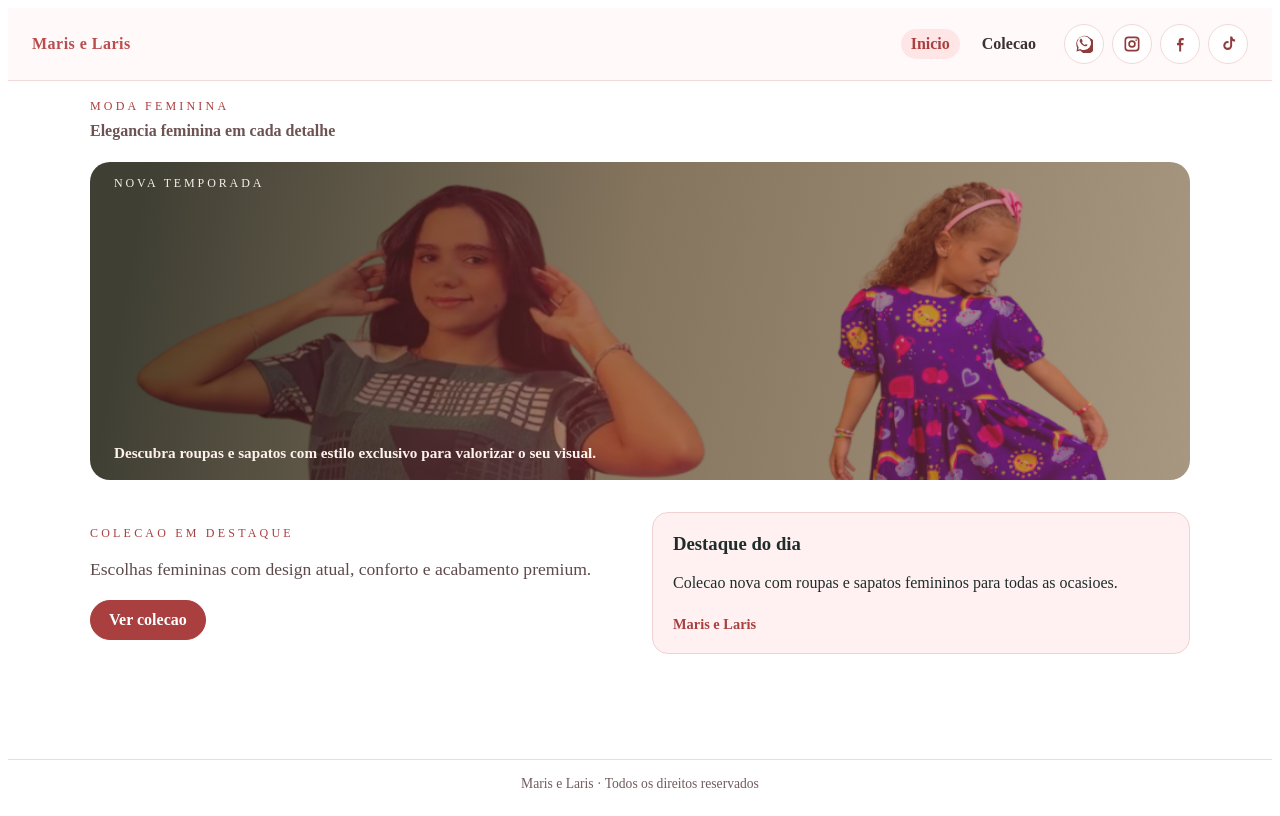
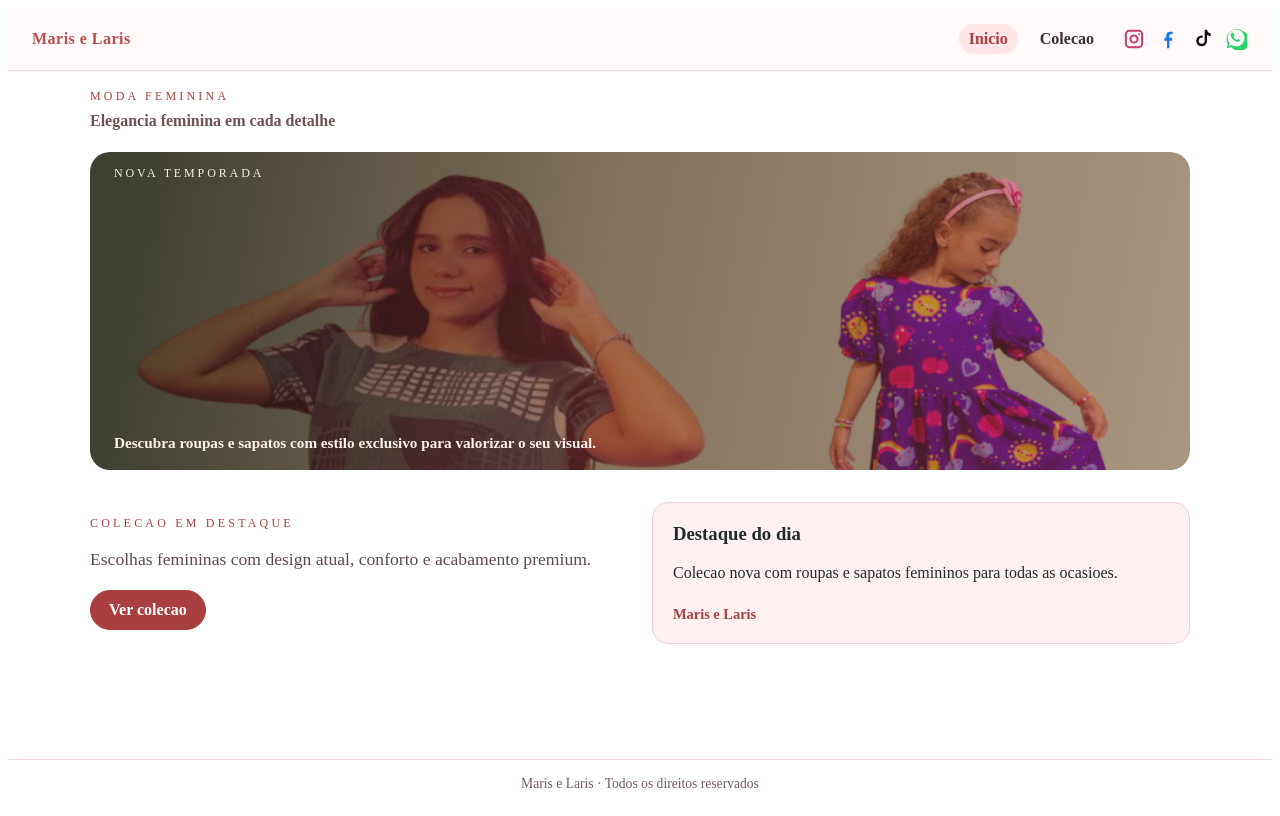
Before and after one commit to iuri-petrola/maris-e-laris-front, an Angular app: page / in a window 1280 px wide. Built offline with nearby package versions, Linux system fonts and the light colour scheme; no server answers.

Commit message:
Ajuste de tamanho e cores nos botoes  das redes sociais

```diff
--- a/src/app/app.component.html
+++ b/src/app/app.component.html
@@ -20,9 +20,6 @@
           rel="noopener noreferrer"
         >
           <ng-container [ngSwitch]="social.name">
-            <svg *ngSwitchCase="'whatsapp'" viewBox="0 0 24 24" aria-hidden="true">
-              <path d="M20 3.9A11 11 0 0 0 2.9 17.1L2 22l5-1.3A11 11 0 1 0 20 3.9Zm-8 16.2a9.1 9.1 0 0 1-4.6-1.2l-.3-.2-3 .8.8-2.9-.2-.3A9.2 9.2 0 1 1 12 20.1Zm5.1-6.9c-.3-.1-1.8-.9-2.1-1-.3-.1-.5-.1-.7.1l-.6.8c-.2.2-.3.2-.6.1a7.5 7.5 0 0 1-3.7-3.2c-.2-.3 0-.5.1-.6l.5-.6.2-.5-.1-.5c-.1-.1-.7-1.7-1-2.3-.2-.5-.4-.4-.7-.4h-.6c-.2 0-.5.1-.7.4-.2.3-.9.9-.9 2.1s.9 2.5 1 2.7a10.9 10.9 0 0 0 4.2 4.1c.6.3 1 .5 1.4.6.6.2 1.2.2 1.6.1.5-.1 1.8-.8 2-1.5.3-.7.3-1.3.2-1.4-.1-.1-.3-.2-.6-.3Z" />
-            </svg>
             <svg *ngSwitchCase="'instagram'" viewBox="0 0 24 24" aria-hidden="true">
               <path d="M7 2h10a5 5 0 0 1 5 5v10a5 5 0 0 1-5 5H7a5 5 0 0 1-5-5V7a5 5 0 0 1 5-5Zm0 2.2A2.8 2.8 0 0 0 4.2 7v10A2.8 2.8 0 0 0 7 19.8h10a2.8 2.8 0 0 0 2.8-2.8V7A2.8 2.8 0 0 0 17 4.2H7Zm10.5 1.6a1.1 1.1 0 1 1 0 2.2 1.1 1.1 0 0 1 0-2.2ZM12 7a5 5 0 1 1 0 10 5 5 0 0 1 0-10Zm0 2.2A2.8 2.8 0 1 0 12 14.8 2.8 2.8 0 0 0 12 9.2Z" />
             </svg>
@@ -31,6 +28,9 @@
             </svg>
             <svg *ngSwitchCase="'tiktok'" viewBox="0 0 24 24" aria-hidden="true">
               <path d="M14.9 2h2.6a4.8 4.8 0 0 0 4 4.1v2.6a7.2 7.2 0 0 1-4-1.2v6.5a5.9 5.9 0 1 1-5.9-5.9c.4 0 .8 0 1.1.1v2.7a3.2 3.2 0 1 0 2.2 3V2Z" />
+            </svg>
+            <svg *ngSwitchCase="'whatsapp'" viewBox="0 0 24 24" aria-hidden="true">
+              <path d="M20 3.9A11 11 0 0 0 2.9 17.1L2 22l5-1.3A11 11 0 1 0 20 3.9Zm-8 16.2a9.1 9.1 0 0 1-4.6-1.2l-.3-.2-3 .8.8-2.9-.2-.3A9.2 9.2 0 1 1 12 20.1Zm5.1-6.9c-.3-.1-1.8-.9-2.1-1-.3-.1-.5-.1-.7.1l-.6.8c-.2.2-.3.2-.6.1a7.5 7.5 0 0 1-3.7-3.2c-.2-.3 0-.5.1-.6l.5-.6.2-.5-.1-.5c-.1-.1-.7-1.7-1-2.3-.2-.5-.4-.4-.7-.4h-.6c-.2 0-.5.1-.7.4-.2.3-.9.9-.9 2.1s.9 2.5 1 2.7a10.9 10.9 0 0 0 4.2 4.1c.6.3 1 .5 1.4.6.6.2 1.2.2 1.6.1.5-.1 1.8-.8 2-1.5.3-.7.3-1.3.2-1.4-.1-.1-.3-.2-.6-.3Z" />
             </svg>
           </ng-container>
         </a>
--- a/src/app/app.component.scss
+++ b/src/app/app.component.scss
@@ -56,54 +56,46 @@
 .social-links {
   display: flex;
   align-items: center;
-  gap: 8px;
+  gap: 10px;
 }
 
 .social-link {
   display: inline-flex;
   align-items: center;
   justify-content: center;
-  width: 38px;
-  height: 38px;
-  border-radius: 999px;
-  border: 1px solid #f1d9d9;
-  background: #fff;
+  width: 24px;
+  height: 24px;
   color: #8f3c3c;
   text-decoration: none;
-  transition: transform 0.2s ease, box-shadow 0.2s ease, border-color 0.2s ease;
+  transition: transform 0.2s ease, opacity 0.2s ease;
 }
 
 .social-link svg {
-  width: 18px;
-  height: 18px;
+  width: 22px;
+  height: 22px;
   fill: currentColor;
 }
 
 .social-link:hover {
   transform: translateY(-1px);
-  box-shadow: 0 10px 18px rgba(169, 63, 63, 0.14);
+  opacity: 0.85;
 }
 
-.social-link.whatsapp:hover {
-  color: #1f9d5c;
-  border-color: #bfe6cf;
+.social-link.instagram {
+  color: #c43d74;
 }
 
-.social-link.instagram:hover {
-  color: #c24d7a;
-  border-color: #f0c5d4;
+.social-link.facebook {
+  color: #1877f2;
 }
 
-.social-link.facebook:hover {
-  color: #2d63c8;
-  border-color: #c9d8f8;
+.social-link.tiktok {
+  color: #111;
 }
 
-.social-link.tiktok:hover {
-  color: #111;
-  border-color: #d7d7d7;
+.social-link.whatsapp {
+  color: #25d366;
 }
-
 
 .content {
   flex: 1;
--- a/src/app/app.component.ts
+++ b/src/app/app.component.ts
@@ -20,10 +20,10 @@ export class AppComponent {
   isAdminRoute = false;
 
   readonly socialLinks: SocialLink[] = [
-    { name: 'whatsapp', href: 'https://wa.me/5585996270455', label: 'WhatsApp' },
     { name: 'instagram', href: 'https://www.instagram.com/mariselarislojaonline/', label: 'Instagram' },
     { name: 'facebook', href: 'https://www.facebook.com/mariselaris', label: 'Facebook' },
-    { name: 'tiktok', href: 'https://www.tiktok.com/@mariselaris.loja', label: 'TikTok' }
+    { name: 'tiktok', href: 'https://www.tiktok.com/@mariselaris.loja', label: 'TikTok' },
+    { name: 'whatsapp', href: 'https://wa.me/5585996270455', label: 'WhatsApp' }
   ];
 
   constructor(private readonly router: Router) {
```
